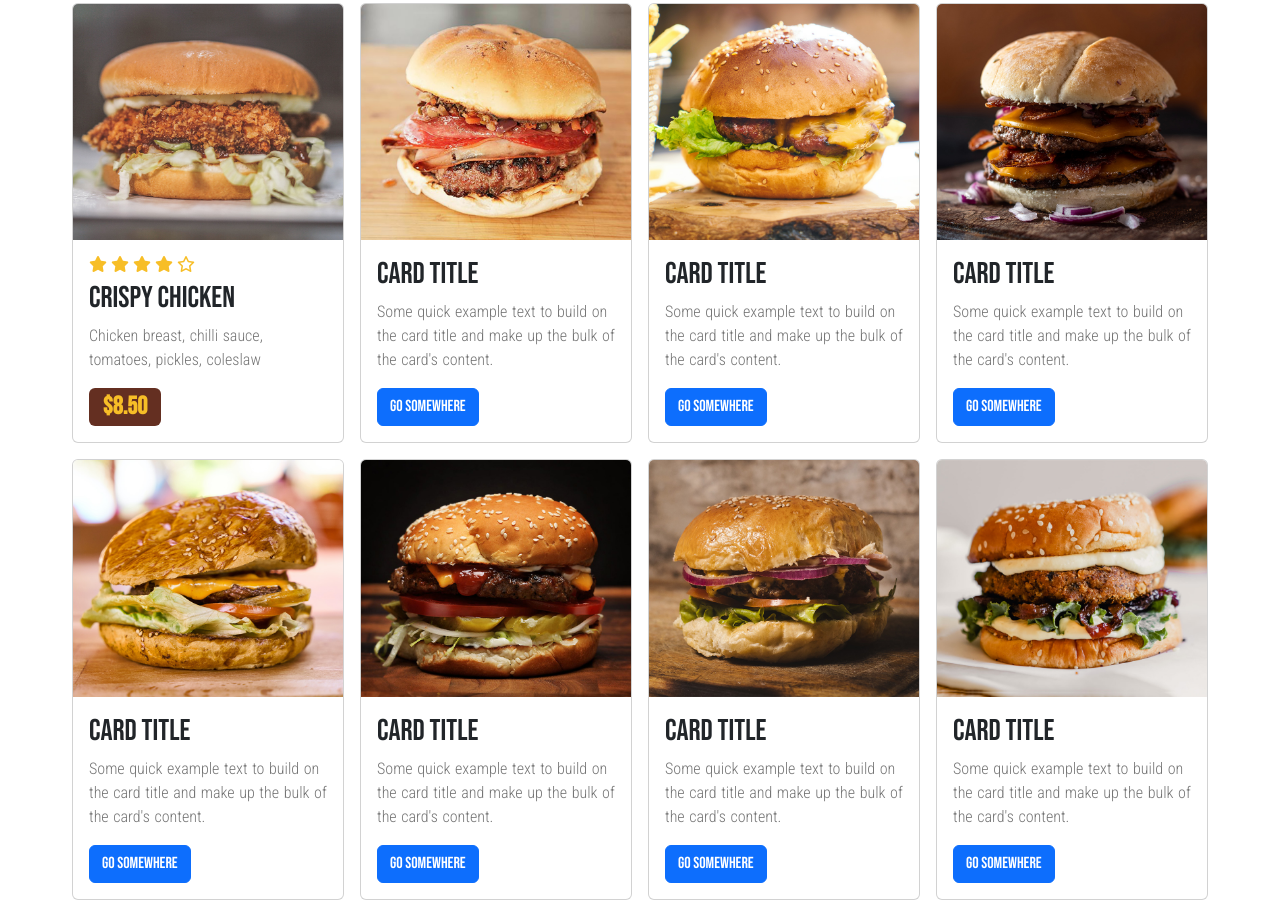
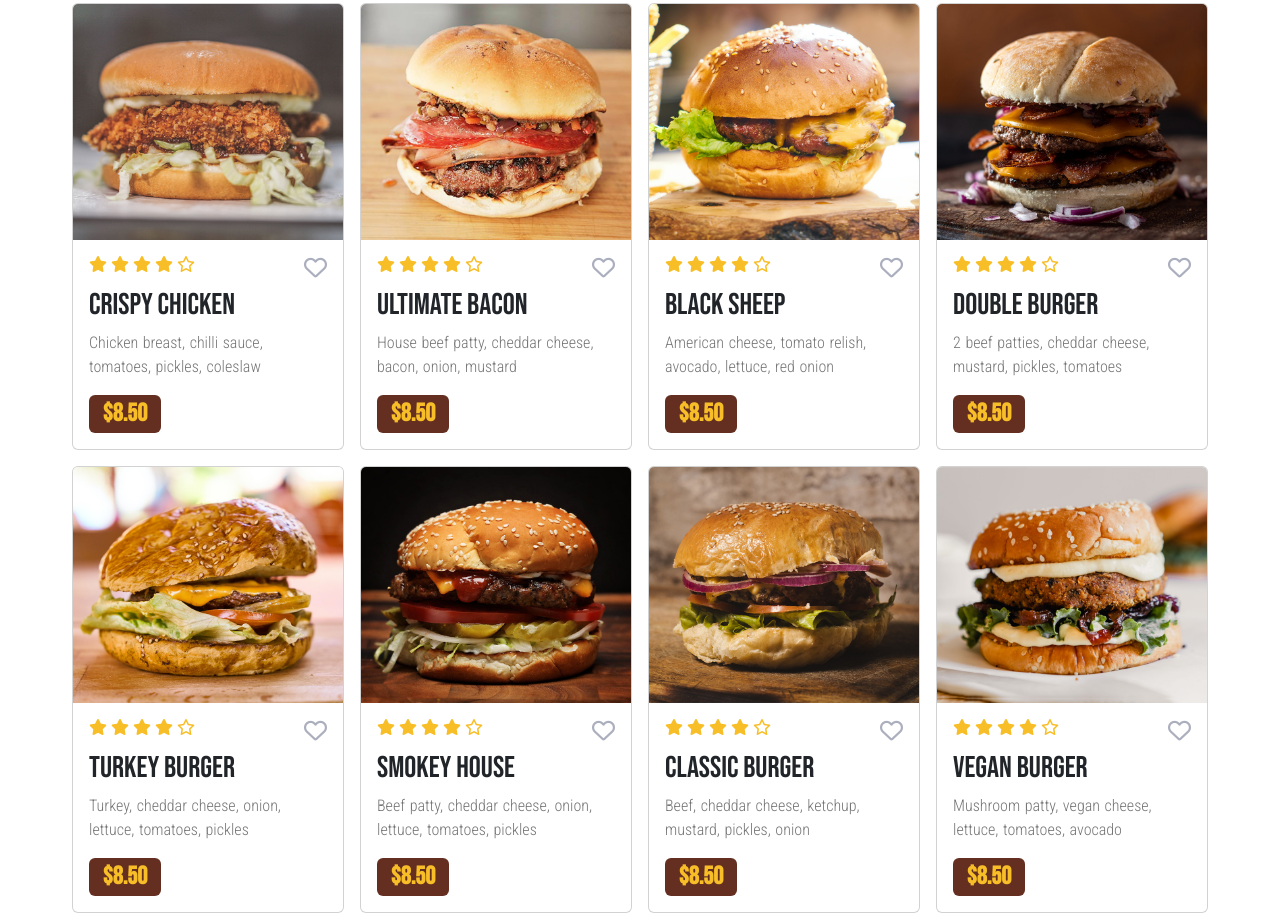
Before and after one commit to Ekemini004/Burgerplus, a plain HTML site: page index.html in a window 1280 px wide. Shown: the part 1033-1954 px from the top of the page. Drawn offline with nearby package versions, Linux system fonts and the light colour scheme.

Commit message:
added a few stuff

```diff
--- a/index.html
+++ b/index.html
@@ -18,7 +18,10 @@
       rel="stylesheet"
     />
 
-    <script src="https://kit.fontawesome.com/d018775ffa.js" crossorigin="anonymous"></script>
+    <script
+      src="https://kit.fontawesome.com/d018775ffa.js"
+      crossorigin="anonymous"
+    ></script>
 
     <link
       href="https://cdn.jsdelivr.net/npm/bootstrap@5.3.2/dist/css/bootstrap.min.css"
@@ -173,108 +176,186 @@
           <div class="card" id="menucrd1">
             <img src="images/burger-11.jpg" class="card-img-top" alt="..." />
             <div class="card-body">
-              <div class=" d-flex flex-row gap-1 rating">
+              <div class="menuicons d-flex flex-row justify-content-between">
+                <div class="d-flex flex-row gap-1 rating">
                   <i class="fa-solid fa-star"></i>
                   <i class="fa-solid fa-star"></i>
                   <i class="fa-solid fa-star"></i>
                   <i class="fa-solid fa-star"></i>
                   <i class="fa-regular fa-star"></i>
                 </div>
+                <i class="fa-regular fa-heart" id="menulike"></i>
+              </div>
               <h5 class="card-title mt-2">CRISPY CHICKEN</h5>
               <p class="card-text">
                 Chicken breast, chilli sauce, tomatoes, pickles, coleslaw
               </p>
-              <a href="#" class="btn btn-primary p-0" id="menubtn"><span class=" menubtntxt">$8.50</span></a>
+              <a href="#" class="btn btn-primary p-0" id="menubtn"
+                ><span class="menubtntxt">$8.50</span></a
+              >
             </div>
           </div>
 
           <div class="card" id="menucrd1">
             <img src="images/burger-12.jpg" class="card-img-top" alt="..." />
             <div class="card-body">
-              <h5 class="card-title">Card title</h5>
+              <div class="menuicons d-flex flex-row justify-content-between">
+                <div class="d-flex flex-row gap-1 rating">
+                  <i class="fa-solid fa-star"></i>
+                  <i class="fa-solid fa-star"></i>
+                  <i class="fa-solid fa-star"></i>
+                  <i class="fa-solid fa-star"></i>
+                  <i class="fa-regular fa-star"></i>
+                </div>
+                <i class="fa-regular fa-heart" id="menulike"></i>
+              </div>
+              <h5 class="card-title mt-2">ULTIMATE BACON</h5>
               <p class="card-text">
-                Some quick example text to build on the card title and make up
-                the bulk of the card's content.
+                House beef patty, cheddar cheese, bacon, onion, mustard
               </p>
-              <a href="#" class="btn btn-primary">Go somewhere</a>
+              <a href="#" class="btn btn-primary p-0" id="menubtn"
+                ><span class="menubtntxt">$8.50</span></a
+              >
             </div>
           </div>
 
           <div class="card" id="menucrd1">
             <img src="images/burger-13.jpg" class="card-img-top" alt="..." />
             <div class="card-body">
-              <h5 class="card-title">Card title</h5>
+              <div class="menuicons d-flex flex-row justify-content-between">
+                <div class="d-flex flex-row gap-1 rating">
+                  <i class="fa-solid fa-star"></i>
+                  <i class="fa-solid fa-star"></i>
+                  <i class="fa-solid fa-star"></i>
+                  <i class="fa-solid fa-star"></i>
+                  <i class="fa-regular fa-star"></i>
+                </div>
+                <i class="fa-regular fa-heart" id="menulike"></i>
+              </div>
+              <h5 class="card-title mt-2">BLACK SHEEP</h5>
               <p class="card-text">
-                Some quick example text to build on the card title and make up
-                the bulk of the card's content.
+                American cheese, tomato relish, avocado, lettuce, red onion
               </p>
-              <a href="#" class="btn btn-primary">Go somewhere</a>
+              <a href="#" class="btn btn-primary p-0" id="menubtn"
+                ><span class="menubtntxt">$8.50</span></a
+              >
             </div>
           </div>
 
           <div class="card" id="menucrd1">
             <img src="images/burger-14.jpg" class="card-img-top" alt="..." />
             <div class="card-body">
-              <h5 class="card-title">Card title</h5>
+              <div class="menuicons d-flex flex-row justify-content-between">
+              <div class="d-flex flex-row gap-1 rating">
+                <i class="fa-solid fa-star"></i>
+                <i class="fa-solid fa-star"></i>
+                <i class="fa-solid fa-star"></i>
+                <i class="fa-solid fa-star"></i>
+                <i class="fa-regular fa-star"></i>
+              </div>
+              <i class="fa-regular fa-heart" id="menulike"></i>
+            </div>
+              <h5 class="card-title mt-2">DOUBLE BURGER</h5>
               <p class="card-text">
-                Some quick example text to build on the card title and make up
-                the bulk of the card's content.
+                2 beef patties, cheddar cheese, mustard, pickles, tomatoes
               </p>
-              <a href="#" class="btn btn-primary">Go somewhere</a>
+              <a href="#" class="btn btn-primary p-0" id="menubtn"
+                ><span class="menubtntxt">$8.50</span></a
+              >
             </div>
           </div>
 
           <div class="card" id="menucrd1">
             <img src="images/burger-15.jpg" class="card-img-top" alt="..." />
             <div class="card-body">
-              <h5 class="card-title">Card title</h5>
+              <div class="menuicons d-flex flex-row justify-content-between">
+              <div class="d-flex flex-row gap-1 rating">
+                <i class="fa-solid fa-star"></i>
+                <i class="fa-solid fa-star"></i>
+                <i class="fa-solid fa-star"></i>
+                <i class="fa-solid fa-star"></i>
+                <i class="fa-regular fa-star"></i>
+              </div>
+              <i class="fa-regular fa-heart" id="menulike"></i>
+            </div>
+              <h5 class="card-title mt-2">TURKEY BURGER</h5>
               <p class="card-text">
-                Some quick example text to build on the card title and make up
-                the bulk of the card's content.
+                Turkey, cheddar cheese, onion, lettuce, tomatoes, pickles
               </p>
-              <a href="#" class="btn btn-primary">Go somewhere</a>
+              <a href="#" class="btn btn-primary p-0" id="menubtn"
+                ><span class="menubtntxt">$8.50</span></a
+              >
             </div>
           </div>
 
           <div class="card" id="menucrd1">
             <img src="images/burger-16.jpg" class="card-img-top" alt="..." />
             <div class="card-body">
-              <h5 class="card-title">Card title</h5>
+              <div class="menuicons d-flex flex-row justify-content-between">
+              <div class="d-flex flex-row gap-1 rating">
+                <i class="fa-solid fa-star"></i>
+                <i class="fa-solid fa-star"></i>
+                <i class="fa-solid fa-star"></i>
+                <i class="fa-solid fa-star"></i>
+                <i class="fa-regular fa-star"></i>
+              </div>
+              <i class="fa-regular fa-heart" id="menulike"></i>
+            </div>
+              <h5 class="card-title mt-2">SMOKEY HOUSE</h5>
               <p class="card-text">
-                Some quick example text to build on the card title and make up
-                the bulk of the card's content.
+                Beef patty, cheddar cheese, onion, lettuce, tomatoes, pickles
               </p>
-              <a href="#" class="btn btn-primary">Go somewhere</a>
+              <a href="#" class="btn btn-primary p-0" id="menubtn"
+                ><span class="menubtntxt">$8.50</span></a
+              >
             </div>
           </div>
 
           <div class="card" id="menucrd1">
             <img src="images/burger-17.jpg" class="card-img-top" alt="..." />
             <div class="card-body">
-              <h5 class="card-title">Card title</h5>
+              <div class="menuicons d-flex flex-row justify-content-between">
+              <div class="d-flex flex-row gap-1 rating">
+                <i class="fa-solid fa-star"></i>
+                <i class="fa-solid fa-star"></i>
+                <i class="fa-solid fa-star"></i>
+                <i class="fa-solid fa-star"></i>
+                <i class="fa-regular fa-star"></i>
+              </div>
+              <i class="fa-regular fa-heart" id="menulike"></i>
+            </div>
+              <h5 class="card-title mt-2">CLASSIC BURGER</h5>
               <p class="card-text">
-                Some quick example text to build on the card title and make up
-                the bulk of the card's content.
+                Beef, cheddar cheese, ketchup, mustard, pickles, onion
               </p>
-              <a href="#" class="btn btn-primary">Go somewhere</a>
+              <a href="#" class="btn btn-primary p-0" id="menubtn"
+                ><span class="menubtntxt">$8.50</span></a
+              >
             </div>
           </div>
 
           <div class="card" id="menucrd1">
             <img src="images/burger-18.jpg" class="card-img-top" alt="..." />
             <div class="card-body">
-              <h5 class="card-title">Card title</h5>
+              <div class="menuicons d-flex flex-row justify-content-between">
+              <div class="d-flex flex-row gap-1 rating">
+                <i class="fa-solid fa-star"></i>
+                <i class="fa-solid fa-star"></i>
+                <i class="fa-solid fa-star"></i>
+                <i class="fa-solid fa-star"></i>
+                <i class="fa-regular fa-star"></i>
+              </div>
+              <i class="fa-regular fa-heart" id="menulike"></i>
+            </div>
+              <h5 class="card-title mt-2">VEGAN BURGER</h5>
               <p class="card-text">
-                Some quick example text to build on the card title and make up
-                the bulk of the card's content.
+                Mushroom patty, vegan cheese, lettuce, tomatoes, avocado
               </p>
-              <a href="#" class="btn btn-primary">Go somewhere</a>
+              <a href="#" class="btn btn-primary p-0" id="menubtn"
+                ><span class="menubtntxt">$8.50</span></a
+              >
             </div>
           </div>
-
-
-
-
         </div>
       </section>
     </main>
--- a/styles/style.css
+++ b/styles/style.css
@@ -80,6 +80,13 @@
 
 }
 
+#menulike{
+
+font-size: 23px;
+color: #AAAEBD;
+
+}
+
 
 
 #menucrd1{
```
Lines whose indentation alone changed are shown as unchanged.
